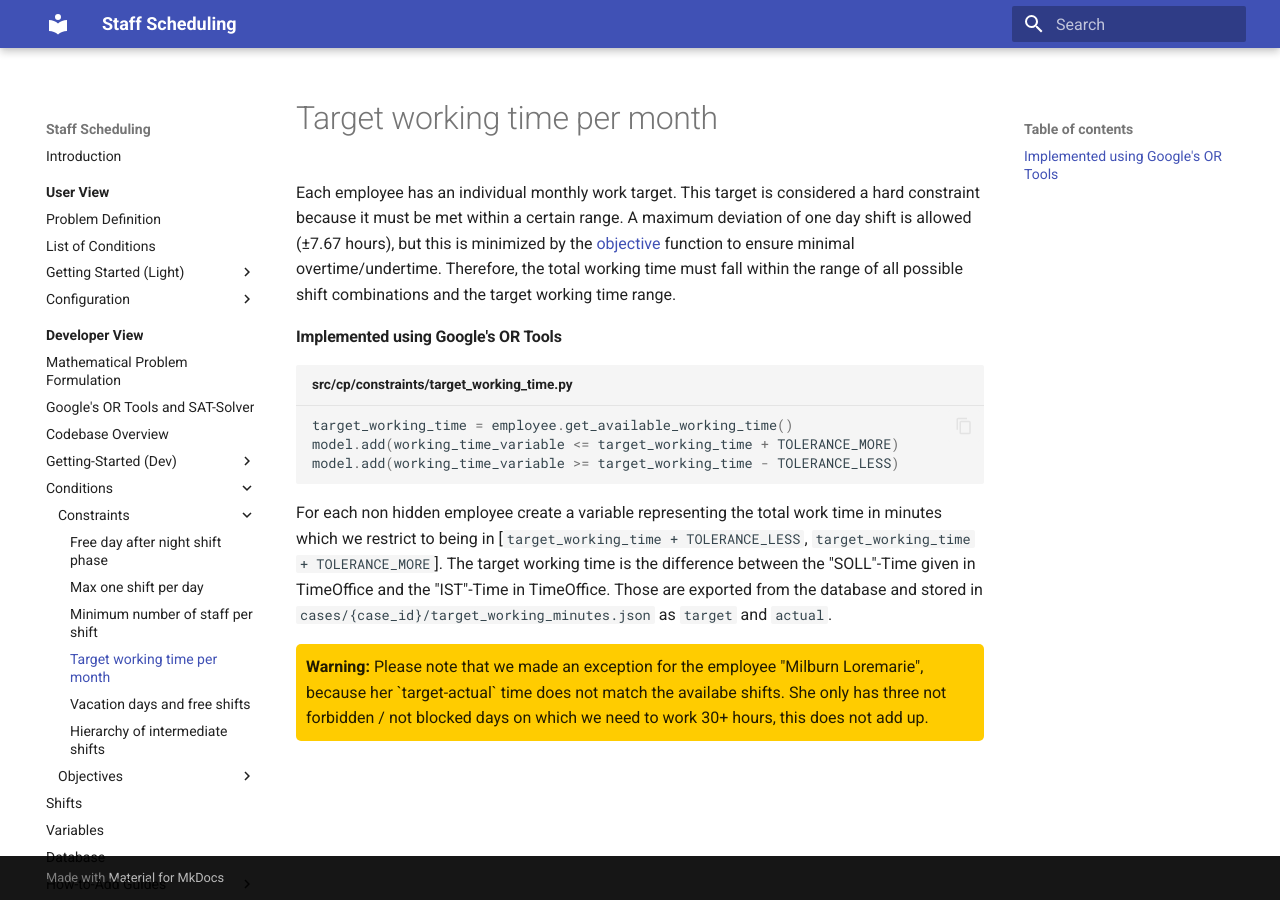
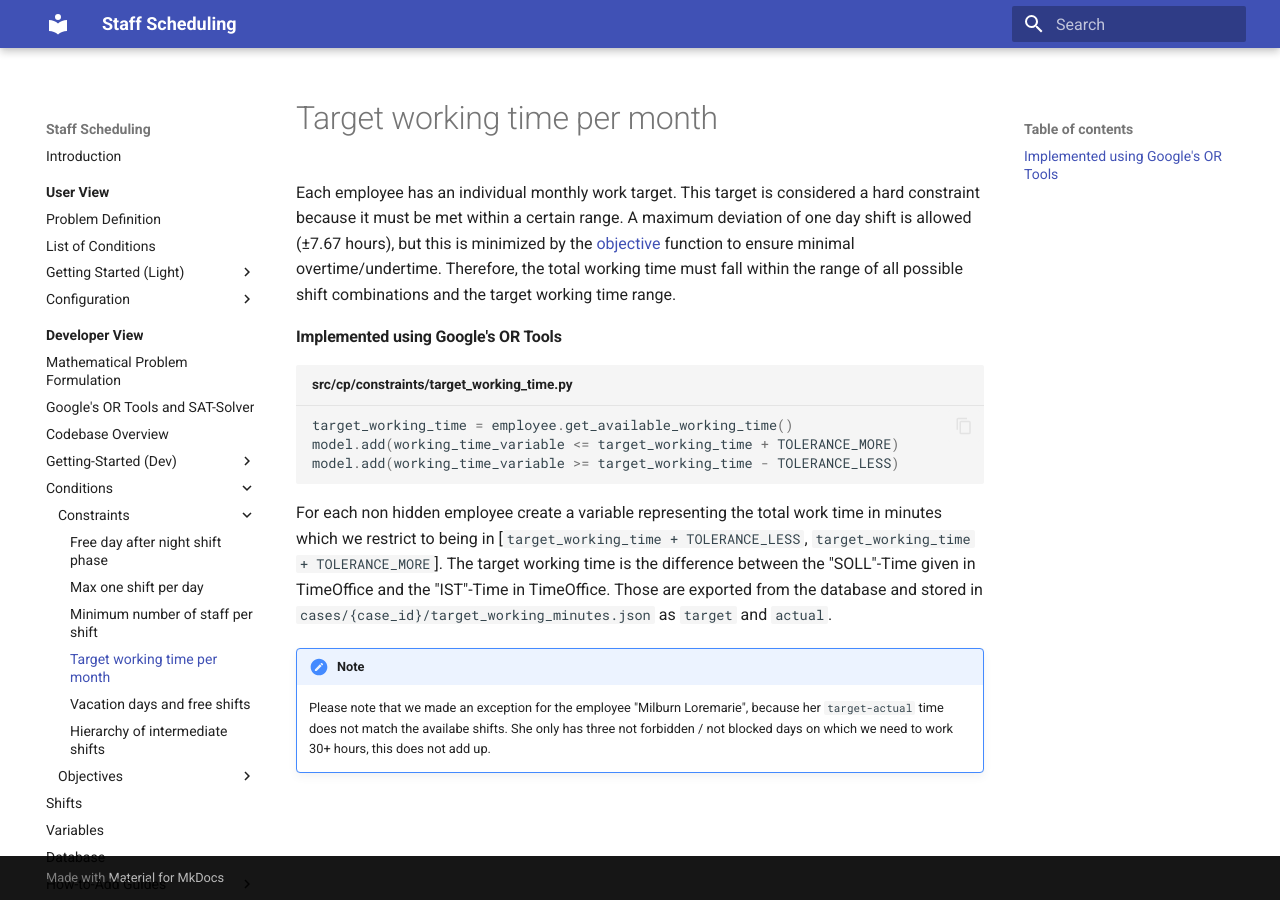
Before and after one commit to CombiRWTH/StaffScheduling, an MkDocs documentation site: the page built from docs/developer-view/conditions/target-working-time-per-month.md, in a window 1280 px wide. Built offline with MkDocs 1.6.1 and Material for MkDocs 9.7.7, drawn with Linux system fonts in a browser that asks for light colours.

Commit message:
changed html warning block to mkdocs Admonitions

```diff
--- a/docs/developer-view/conditions/target-working-time-per-month.md
+++ b/docs/developer-view/conditions/target-working-time-per-month.md
@@ -13,6 +13,6 @@ model.add(working_time_variable >= target_working_time - TOLERANCE_LESS)
 For each non hidden employee create a variable representing the total work time in minutes which we restrict to being in [`target_working_time + TOLERANCE_LESS`, `target_working_time + TOLERANCE_MORE`].
 The target working time is the difference between the "SOLL"-Time given in TimeOffice and the "IST"-Time in TimeOffice. Those are exported from the database and stored in `cases/{case_id}/target_working_minutes.json` as `target` and `actual`.
 
-<div style="background-color: #ffcc00; padding: 10px; border-radius: 5px;">
-    <strong>Warning:</strong> Please note that we made an exception for the employee "Milburn Loremarie", because her `target-actual` time does not match the availabe shifts. She only has three not forbidden / not blocked days on which we need to work 30+ hours, this does not add up.
-</div>
+!!! note
+
+    Please note that we made an exception for the employee "Milburn Loremarie", because her `target-actual` time does not match the availabe shifts. She only has three not forbidden / not blocked days on which we need to work 30+ hours, this does not add up.
```
